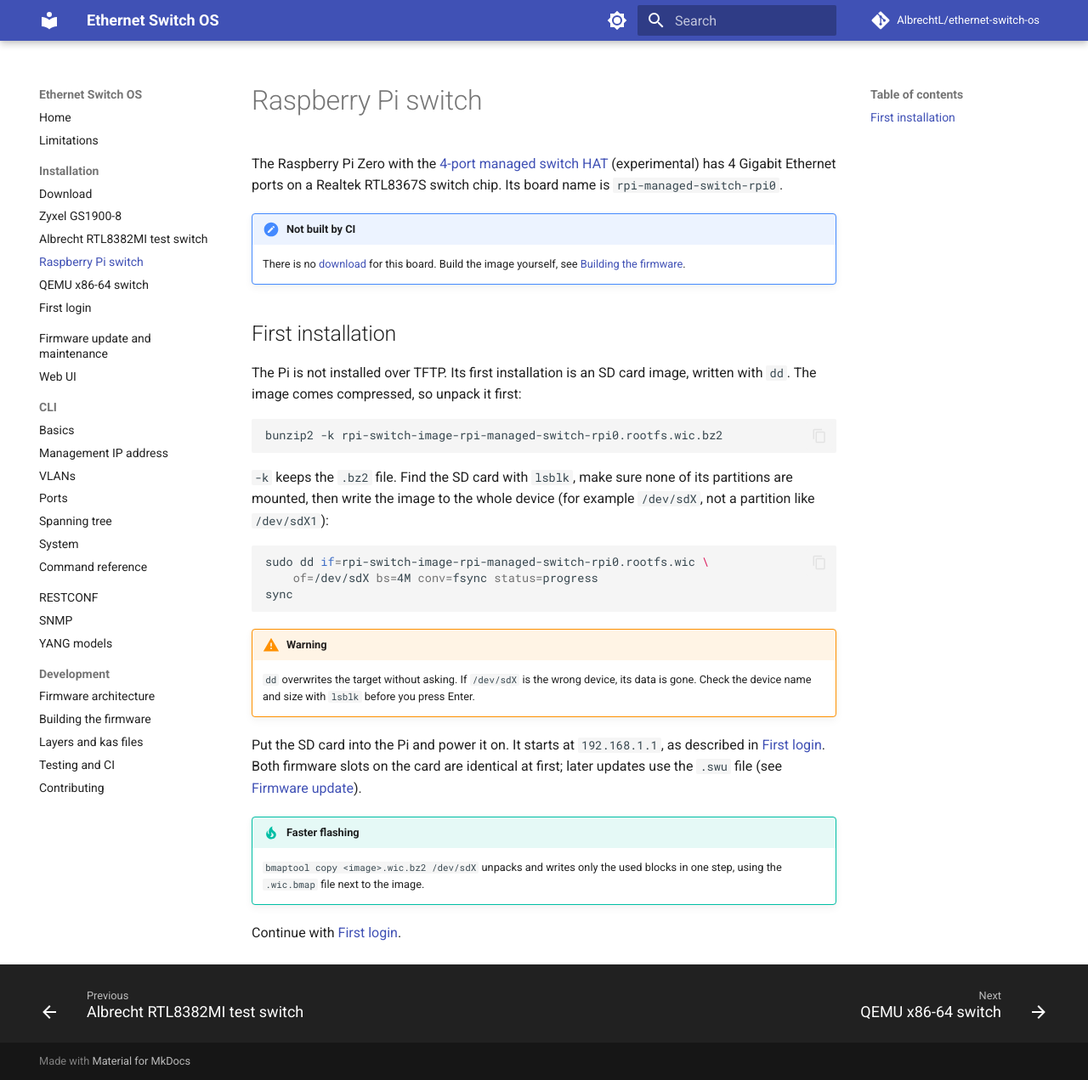
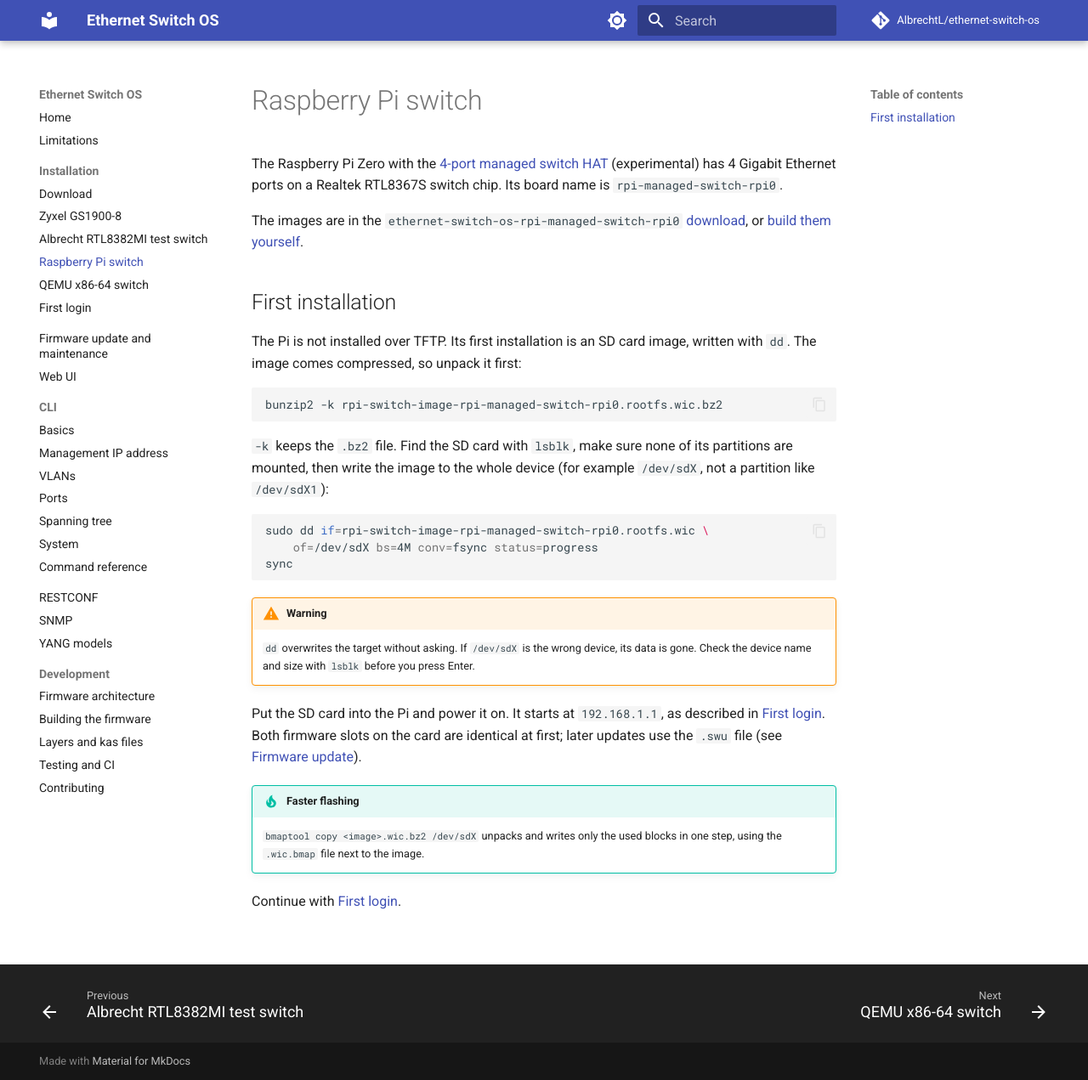
Before and after one commit to AlbrechtL/ethernet-switch-os, an MkDocs documentation site: the page built from docs/installation/raspberry-pi.md, in a window 1280 px wide and 1271 px high. Shown: the whole window at 85% size. Built offline with MkDocs 1.6.1 and Material for MkDocs 9.7.7, drawn with Linux system fonts in a browser that asks for light colours; comment, search, counter and statistics services are not loaded.

Commit message:
ci: publish SBOM, licenses, YANG and MIBs, and build the Raspberry Pi
Every board's artifact now carries the SPDX SBOM of its images, the
open-source license archive, and the YANG modules and SNMP MIBs the
switch serves, listed under "artifacts:" in the board files.

The Raspberry Pi switch was never in the build matrix; it is now, so it
has a download like the other boards.

Co-Authored-By: Claude Opus 5.5 <noreply@anthropic.com>

```diff
--- a/docs/installation/raspberry-pi.md
+++ b/docs/installation/raspberry-pi.md
@@ -5,9 +5,8 @@ The Raspberry Pi Zero with the
 (experimental) has 4 Gigabit Ethernet ports on a Realtek RTL8367S switch
 chip. Its board name is `rpi-managed-switch-rpi0`.
 
-!!! note "Not built by CI"
-    There is no [download](download.md) for this board. Build the image
-    yourself, see [Building the firmware](../development/building.md).
+The images are in the `ethernet-switch-os-rpi-managed-switch-rpi0`
+[download](download.md), or [build them yourself](../development/building.md).
 
 ## First installation
 
```
Also changed, not shown: docs/installation/download.md (+2 -3 lines), 5 other files.
